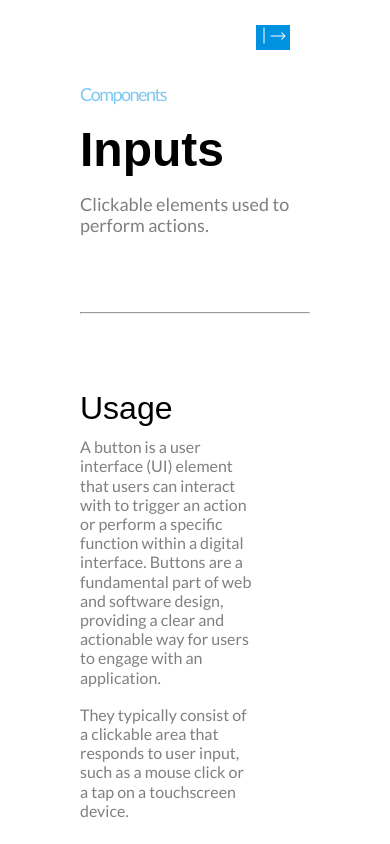
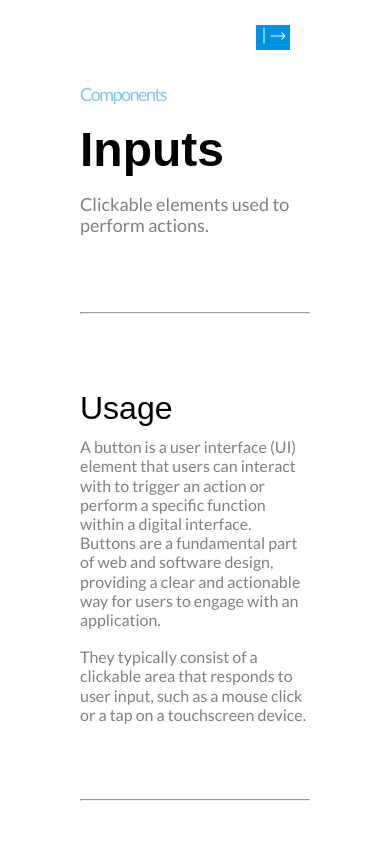
Before and after one commit to verve-nouf/design-system, a Vue app: page /inputs in a window 390 px wide. Shown: the top 844 px of the page. Built offline with nearby package versions, Linux system fonts and the light colour scheme.

Commit message:
Quickfix mobile view

```diff
--- a/src/views/ButtonsView.vue
+++ b/src/views/ButtonsView.vue
@@ -193,6 +193,10 @@ export default {
     margin-left: 0;
   }
 
+  .article-paragraph p {
+    max-width: 100%
+  }
+
 }
 
 </style>
--- a/src/views/InputsView.vue
+++ b/src/views/InputsView.vue
@@ -236,6 +236,10 @@ export default {
     margin-left: 0;
   }
 
+  .article-paragraph p {
+    max-width: 100%
+  }
+
 }
 
 </style>
```
